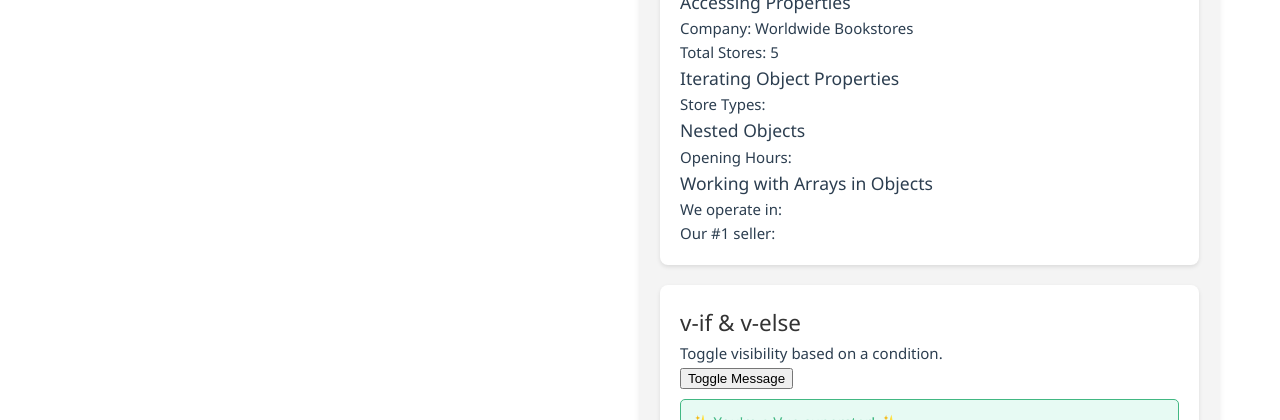
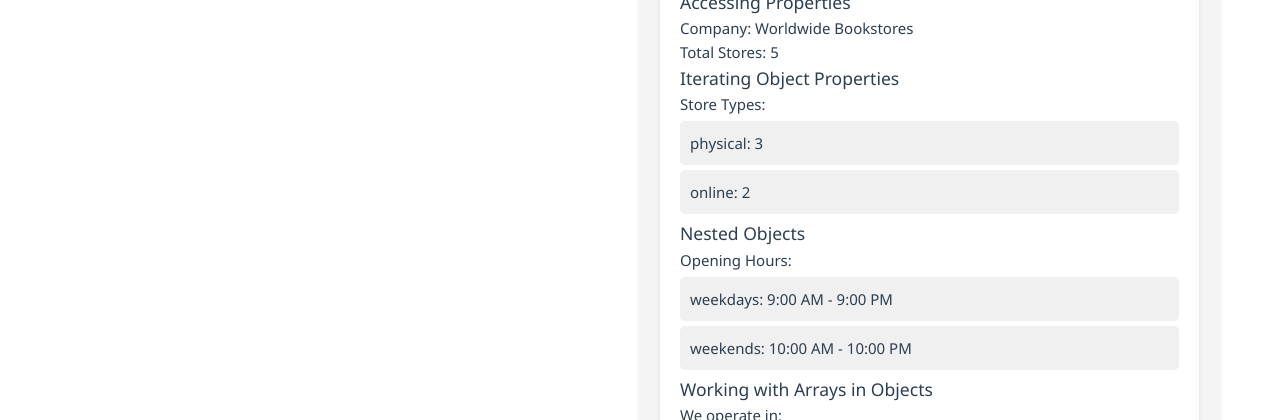
Before and after one commit to TianyuNiu213/fit5032-week2lab, a Vue app in the folder tniu-library/: page / in a window 1280 px wide. Shown: the part 880-1300 px from the top of the page. Built offline with nearby package versions, Linux system fonts and the light colour scheme.

Commit message:
Activity 10 and 11

```diff
--- a/tniu-library/src/components/JSON.vue
+++ b/tniu-library/src/components/JSON.vue
@@ -78,11 +78,21 @@
       <p>Store Types:</p>
       <!-- Activity 10: Iterate through the storeTypes array and display the store type and the number of stores that use that type. -->
       <!-- TODO: CODE TO RENDER LIST OF STORE TYPES HERE -->
+      <ul>
+        <li v-for="(value, key) in bookstores.storeTypes" :key="key">
+          {{ key }}: {{ value }}
+        </li>
+      </ul>
 
       <h3>Nested Objects</h3>
       <p>Opening Hours:</p>
       <!-- Activity 11: Iterate through the openingHours object and display the day of the week and the opening and closing times. -->
       <!-- TODO: CODE TO RENDER LIST OF OPENING HOURS HERE -->
+      <ul>
+        <li v-for="(hours, day) in bookstores.openingHours" :key="day">
+          {{ day }}: {{ hours.open }} - {{ hours.close }}
+        </li>
+      </ul>
 
       <h3>Working with Arrays in Objects</h3>
       <!-- Activity 12: Get the top sellers from the bookstores object. -->
```
